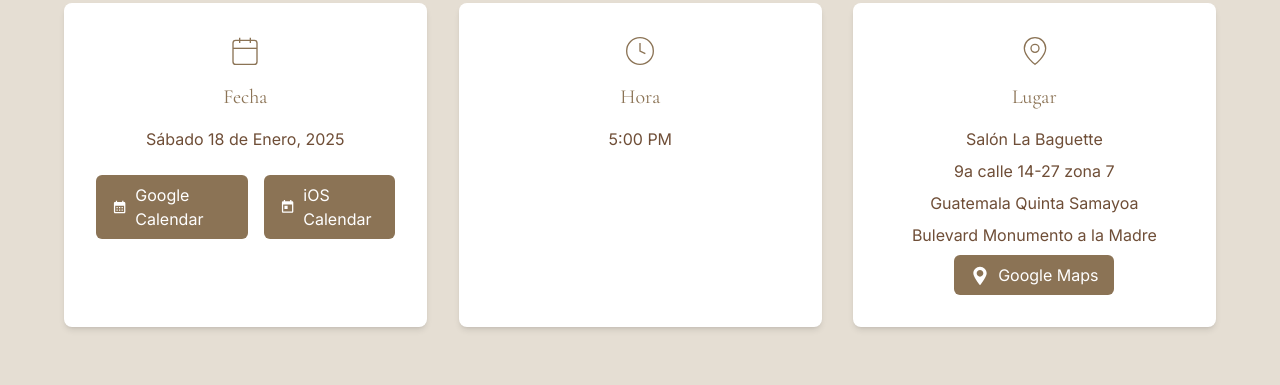
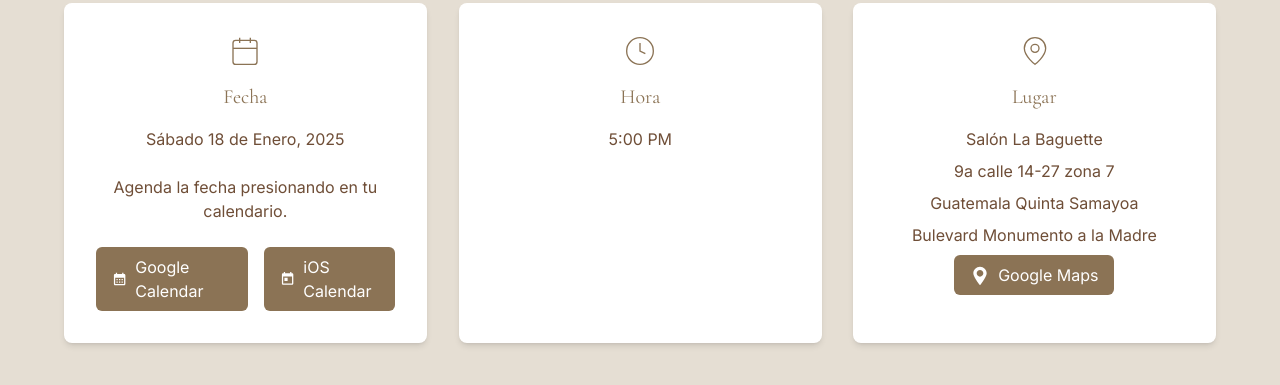
Before and after one commit to zocop1/boda, a plain HTML site: page index.html in a window 1280 px wide. Shown: the part 1169-1554 px from the top of the page. Drawn offline with nearby package versions, Linux system fonts and the light colour scheme.

Commit message:
Update index.html

```diff
--- a/index.html
+++ b/index.html
@@ -129,6 +129,7 @@
                 </svg>
                 <h3 class="font-cormorant text-xl text-coffee text-center mb-4">Fecha</h3>
                 <p class="text-center mb-6">Sábado 18 de Enero, 2025</p>
+                <p class="text-center mb-6">Agenda la fecha presionando en tu calendario.</p>
 
                 <div class="flex justify-center gap-4">
                     <!-- Google Calendar Button -->
```
